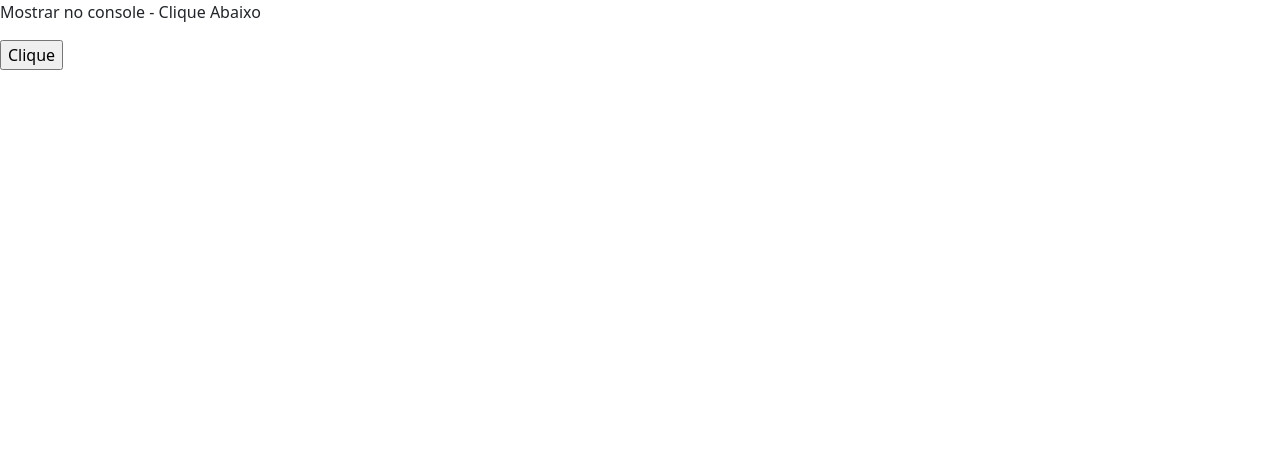
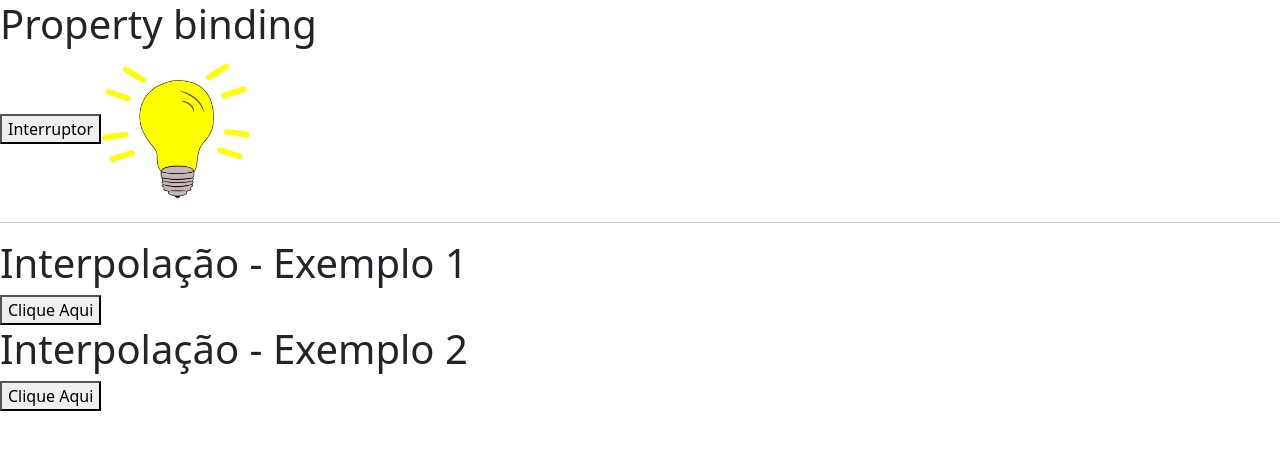
Before and after one commit to Daniel-Penelva/demo-angular17, an Angular app: page / in a window 1280 px wide. Shown: the top 450 px of the page. Built offline with nearby package versions, Linux system fonts and the light colour scheme.

Commit message:
Interpolação de variáveis `${}`

```diff
--- a/src/app/app.component.html
+++ b/src/app/app.component.html
@@ -1 +1 @@
-<app-modelo-entidades></app-modelo-entidades>
+<app-componente01></app-componente01>
--- a/src/app/componente01/componente01.component.html
+++ b/src/app/componente01/componente01.component.html
@@ -2,3 +2,11 @@
 
 <button (click)="alterarImagem()">Interruptor</button>
 <img [src]="lampadaAcessa" alt="lâmpada acessa" width="150px" />
+
+<hr />
+
+<h1>Interpolação - Exemplo 1</h1>
+<button (click)="mostrarPessoa()">Clique Aqui</button>
+
+<h1>Interpolação - Exemplo 2</h1>
+<button (click)="mostrarUsuario()">Clique Aqui</button>
--- a/src/app/componente01/componente01.component.ts
+++ b/src/app/componente01/componente01.component.ts
@@ -1,4 +1,5 @@
 import { Component } from '@angular/core';
+import { UserType, Usuario } from '../interfaces/Usuario';
 
 @Component({
   selector: 'app-componente01',
@@ -19,4 +20,56 @@ export class Componente01Component {
       this.lampadaAcessa = 'assets/img/lampada_acessa.jpg';
     }
   }
+
+  // Exemplo 1 - Interpolação `${}`
+  nome: string = "Daniel";
+  idade: number = 25;
+  mensagem: string;
+  mensagemUsuario: string;
+
+  /* Exemplo 1 - ngOnInit é um bom lugar para inicializar lógica que depende das propriedades da classe, pois ele é chamado depois que Angular inicializa as propriedades ligadas a dados do componente. */
+  ngOnInit(): void {
+    this.mensagem = `Meu nome é ${this.nome} e eu tenho ${this.idade} anos.`;
+    console.log(this.mensagem);  // Mostra no console quando inicializado
+  }
+
+  mostrarPessoa(){
+    this.mensagem = `Meu nome é ${this.nome} e eu tenho ${this.idade} anos.`;
+    alert(this.mensagem);
+  }
+
+
+  // Exemplo 2
+  usuario: Usuario = {
+    id: 1,
+    nome: "Daniel",
+    cidade: "Rio de Janeiro",
+    sobrenome: "Penelva",
+    idade: 25,
+    usuario: "d4n",
+    email: "daniel@gmail.com",
+    senha: "123",
+    tipo: UserType.Administrador
+  };
+
+  // Método para converter UserType para string
+  getUserTypeString(tipo: UserType): string {
+    return UserType[tipo];
+  }
+
+  criarMensagemUsuario(usuario: Usuario): string{
+    return `ID: ${usuario.id} | Nome ${usuario.nome} | Cidade: ${usuario.cidade} |
+    Sobrenome: ${usuario.sobrenome} | Idade: ${usuario.idade} | Usuario: ${usuario.usuario} |
+    Email: ${usuario.email} | Senha: ${usuario.senha} | Tipo: ${this.getUserTypeString(usuario.tipo)}`
+  }
+
+  mostrarUsuario(){
+    this.mensagemUsuario = this.criarMensagemUsuario(this.usuario);
+    alert(this.mensagemUsuario);
+  }
+
 }
+
+/* Exemplo extra com características do Template Literal:
+ * Interpolação de Variáveis: ${produto.nome}, ${produto.preco.toFixed(2)}, ${produto.quantidade}, ${(produto.preco * produto.quantidade).toFixed(2)}.
+ * Expressões Complexas: (produto.preco * produto.quantidade).toFixed(2) calcula o valor total em estoque e o formata com duas casas decimais.*/
```
